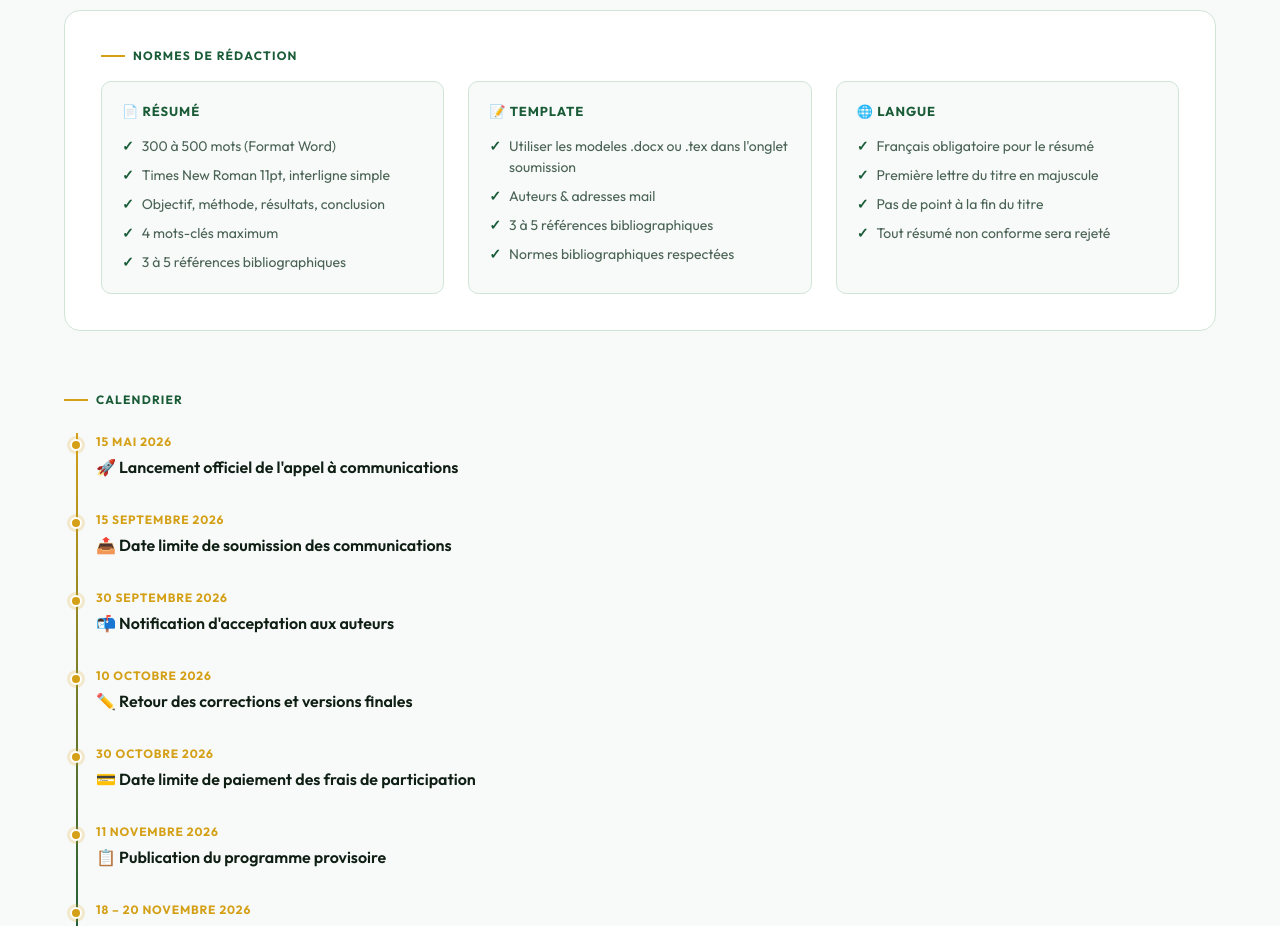
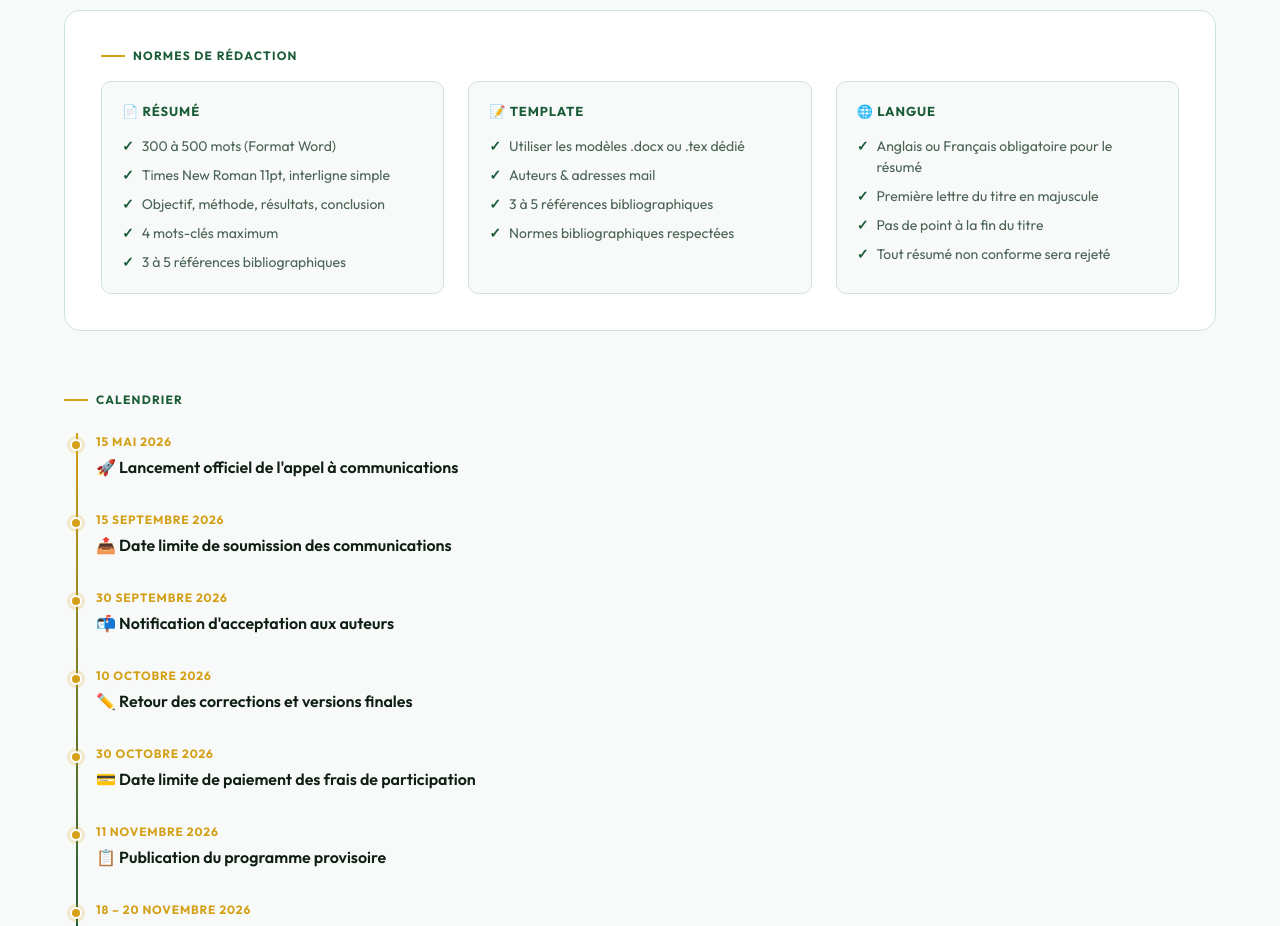
Before and after one commit to TOUGMA19/Journ-e-Scientifique-de-ULBO, a React (Vite) app: page /soumission in a window 1280 px wide. Shown: the part 1220-2146 px from the top of the page. Built offline with nearby package versions, Linux system fonts and the light colour scheme; a web font is replaced by a local one.

Commit message:
Update submission guidelines for templates and language

```diff
--- a/src/routes/soumission.tsx
+++ b/src/routes/soumission.tsx
@@ -170,7 +170,7 @@ function Soumission() {
           <div className="format-rules" style={{ margin: 0 }}>
             <h4>📝 Template</h4>
             <ul>
-              <li>Utiliser les modeles .docx ou .tex dans l'onglet soumission</li>
+              <li>Utiliser les modèles .docx ou .tex dédié</li>
               <li>Auteurs & adresses mail</li>
               <li>3 à 5 références bibliographiques</li>
               <li>Normes bibliographiques respectées</li>
@@ -179,7 +179,7 @@ function Soumission() {
           <div className="format-rules" style={{ margin: 0 }}>
             <h4>🌐 Langue</h4>
             <ul>
-              <li>Français obligatoire pour le résumé</li>
+              <li>Anglais ou Français obligatoire pour le résumé</li>
               <li>Première lettre du titre en majuscule</li>
               <li>Pas de point à la fin du titre</li>
               <li>Tout résumé non conforme sera rejeté</li>
```
